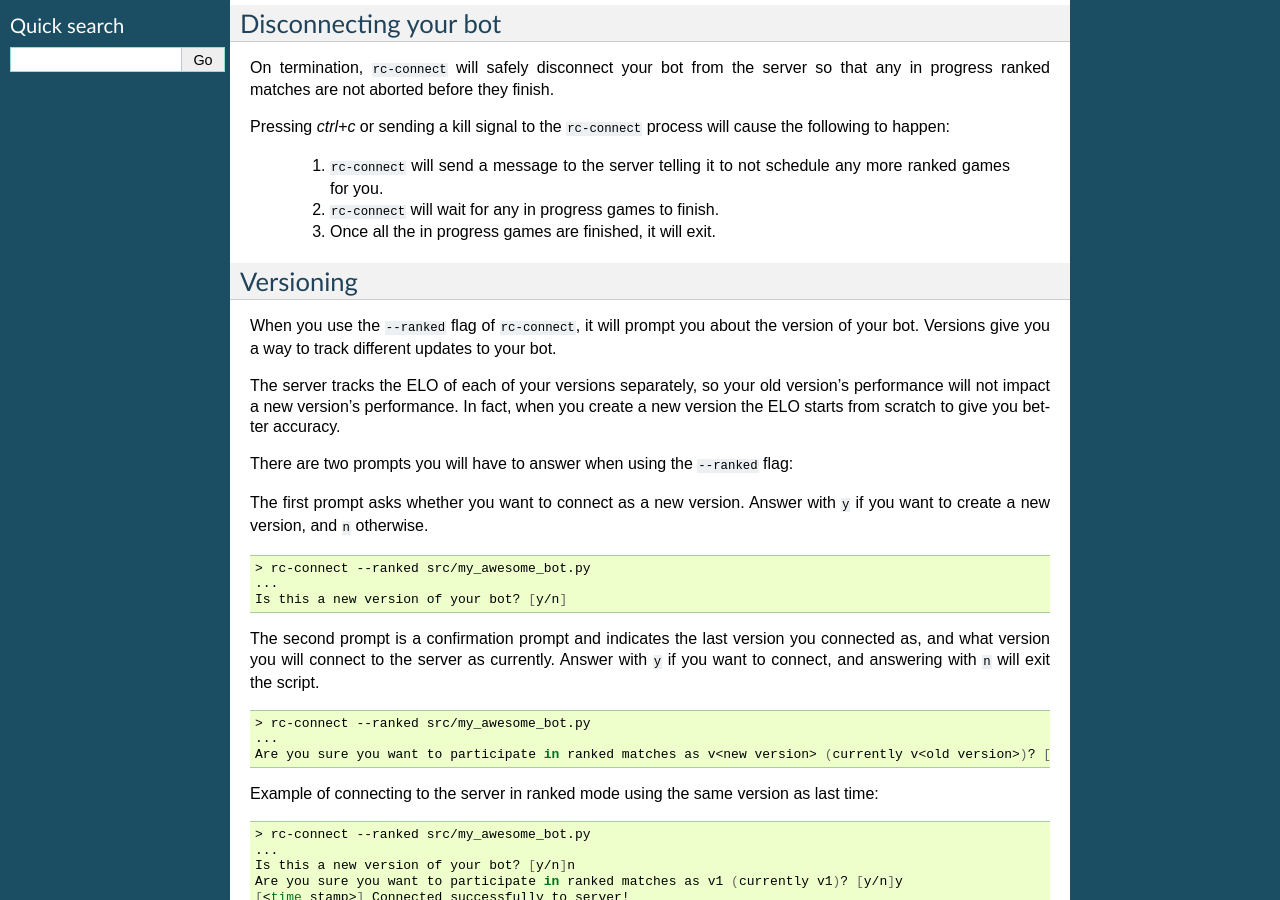
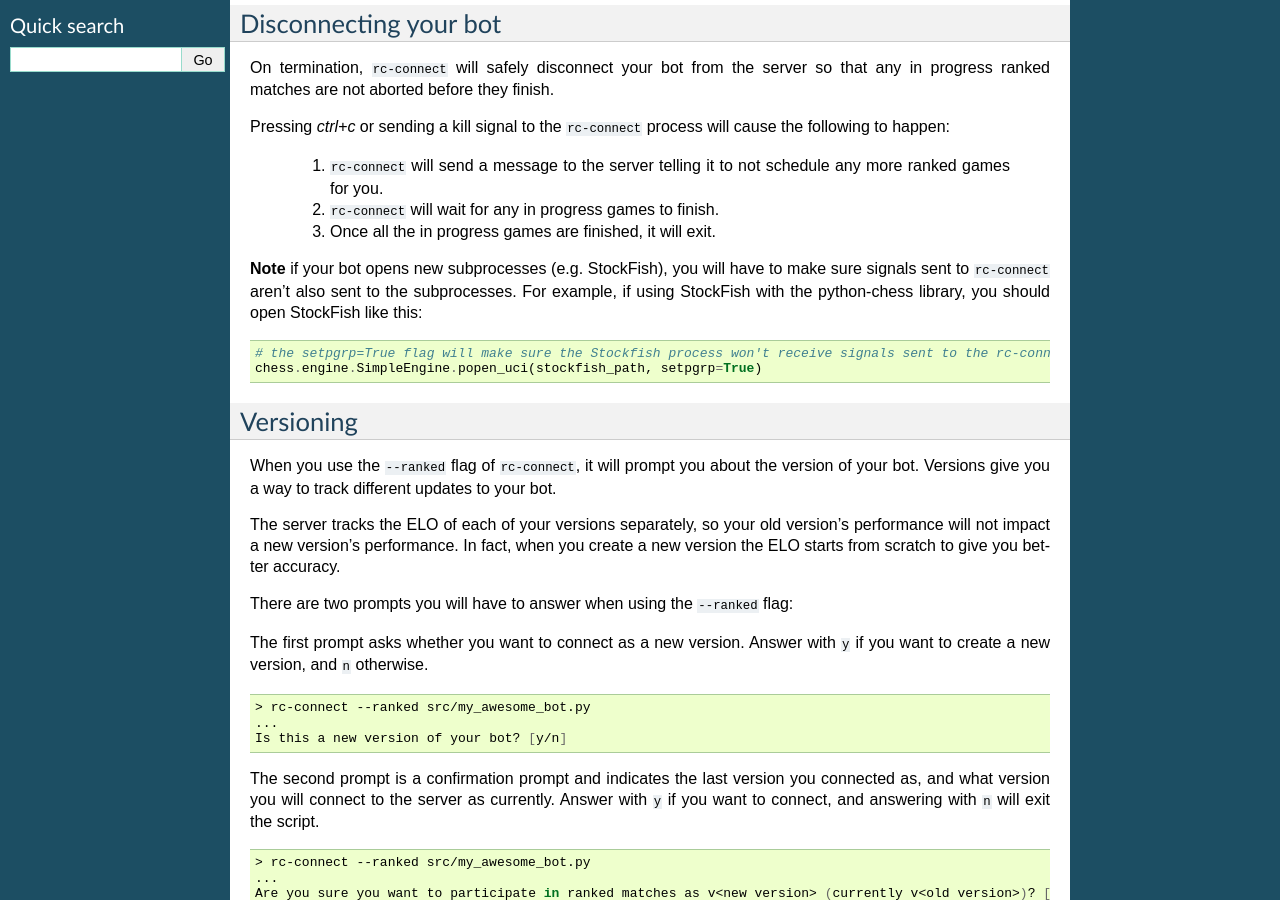
Before and after one commit to reconnaissanceblindchess/reconchess, a Sphinx documentation site: the page built from docs/source/ranked.rst, in a window 1280 px wide and 900 px high, scrolled down 317 px. Built offline with Sphinx 7.4.7, drawn with Linux system fonts in a browser that asks for light colours.

Commit message:
Adding note about subprocesses in ranked disconnecting section

```diff
--- a/docs/source/ranked.rst
+++ b/docs/source/ranked.rst
@@ -27,6 +27,15 @@ Pressing `ctrl+c` or sending a kill signal to the :code:`rc-connect` process wil
     1. :code:`rc-connect` will send a message to the server telling it to not schedule any more ranked games for you.
     2. :code:`rc-connect` will wait for any in progress games to finish.
     3. Once all the in progress games are finished, it will exit.
+
+**Note** if your bot opens new subprocesses (e.g. StockFish), you will have to make sure signals sent to
+:code:`rc-connect` aren't also sent to the subprocesses. For example, if using StockFish with the python-chess library,
+you should open StockFish like this:
+
+.. code-block:: python
+
+    # the setpgrp=True flag will make sure the Stockfish process won't receive signals sent to the rc-connect process.
+    chess.engine.SimpleEngine.popen_uci(stockfish_path, setpgrp=True)
 
 Versioning
 ^^^^^^^^^^
```
